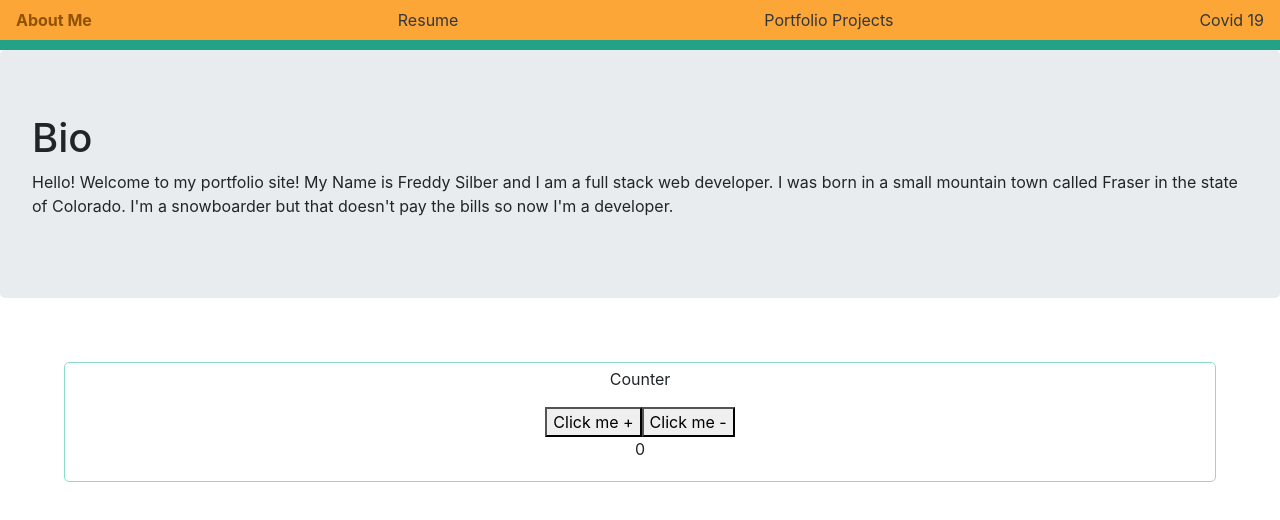
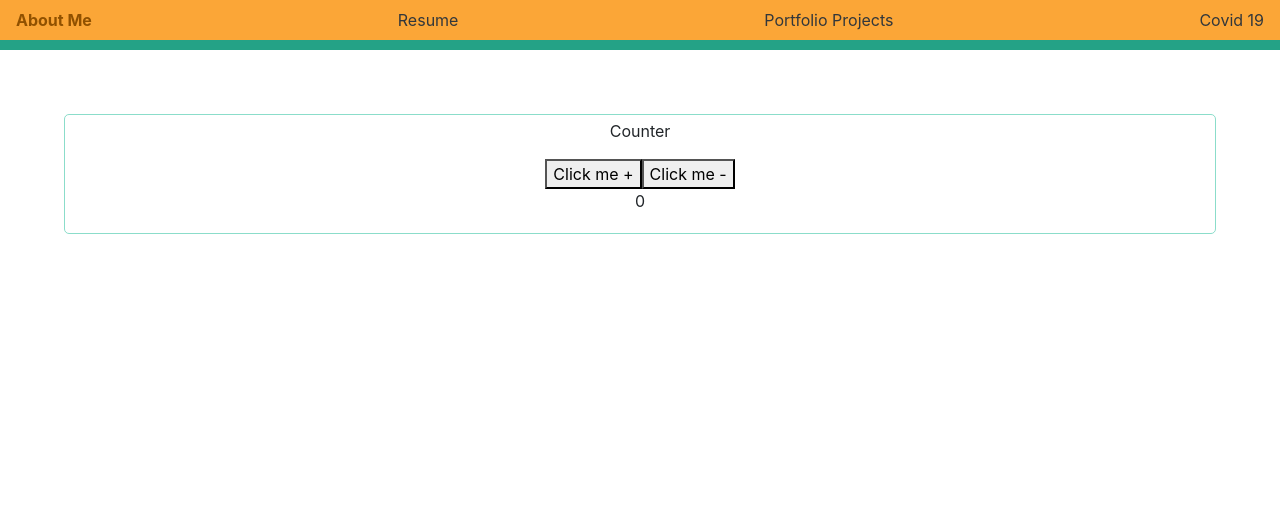
Before and after one commit to freddysilber/react-redux-portfolio-project, a React (Create React App) app in the folder client/: page / in a window 1280 px wide. Shown: the top 520 px of the page. Built offline with nearby package versions, Linux system fonts and the light colour scheme.

Commit message:
adding image to bio cmp

```diff
--- a/client/src/components/RepositoryList.js
+++ b/client/src/components/RepositoryList.js
@@ -4,7 +4,7 @@ import Card from 'react-bootstrap/Card'
 const RepositoryList = props => {
 	const listRepositories = () => {
 		return props.repositories.map(repo =>
-			<Card key={repo.id} style={{ width: '75%', margin: '.25rem' }}>
+			<Card key={repo.id} style={{ width: '75%', margin: '.25rem', background: '#90BDDC' }}>
 				<Card.Body>
 					<Card.Title><em>{repo.name}</em></Card.Title>
 					<Card.Subtitle className="mb-2 text-muted">{repo.language}</Card.Subtitle>
--- a/client/src/components/Bio.js
+++ b/client/src/components/bio/Bio.js
@@ -1,14 +1,16 @@
-import React from 'react'
-import Jumbotron from 'react-bootstrap/Jumbotron'
+import React from './node_modules/react'
+import Jumbotron from './node_modules/react-bootstrap/Jumbotron'
+// import profilePic from './profileMonopoly.jpeg'
 
 const Bio = () => {
 	return (
-		<Jumbotron>
+		<Jumbotron style={{ background: '#00D2A3', margin: '1rem' }}>
 			<h1>Bio</h1>
+			{/* <img src={profilePic} /> */}
 			<p>
 				Hello! Welcome to my portfolio site! My Name is Freddy Silber and I am a full stack web developer.
 				I was born in a small mountain town called Fraser in the state of Colorado. I'm a snowboarder but that doesn't pay the bills so now I'm a developer.
-				</p>
+			</p>
 		</Jumbotron>
 	)
 }
--- a/client/src/containers/HomeContainer.js
+++ b/client/src/containers/HomeContainer.js
@@ -1,12 +1,12 @@
 import React from 'react'
 import Counter from '../components/counter/Counter'
-import Bio from '../components/Bio'
+// import Bio from '../components/bio/Bio'
 
 export default class HomeContainer extends React.Component {
 	render() {
 		return (
 			<div>
-				<Bio />
+				{/* <Bio /> */}
 				<Counter />
 			</div>
 		)
```
Also changed, not shown: client/src/components/bio/profileMonopoly.jpeg (added).
